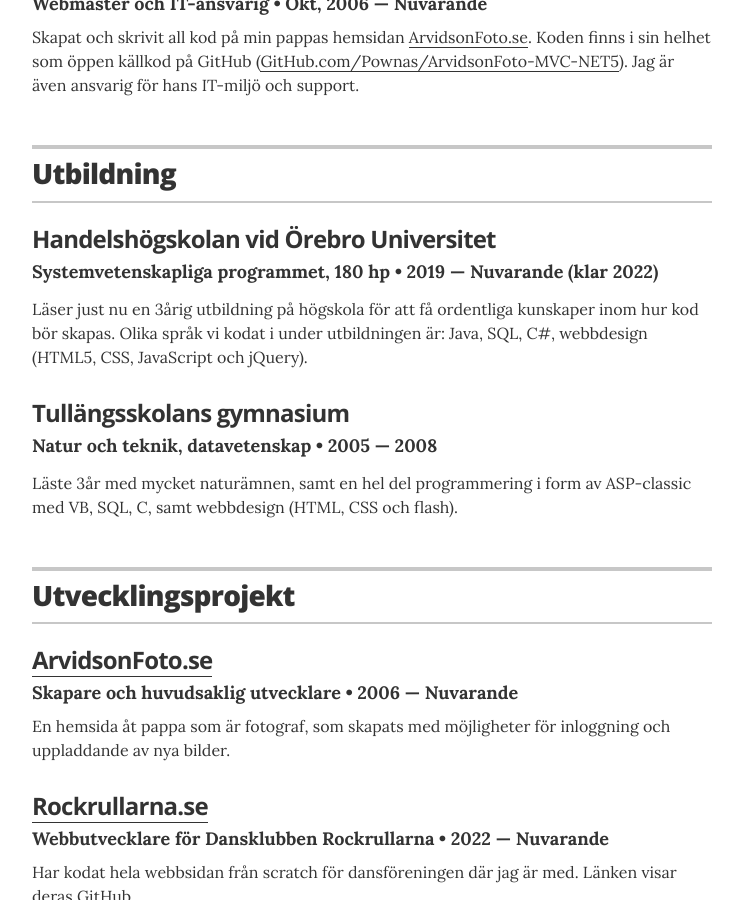
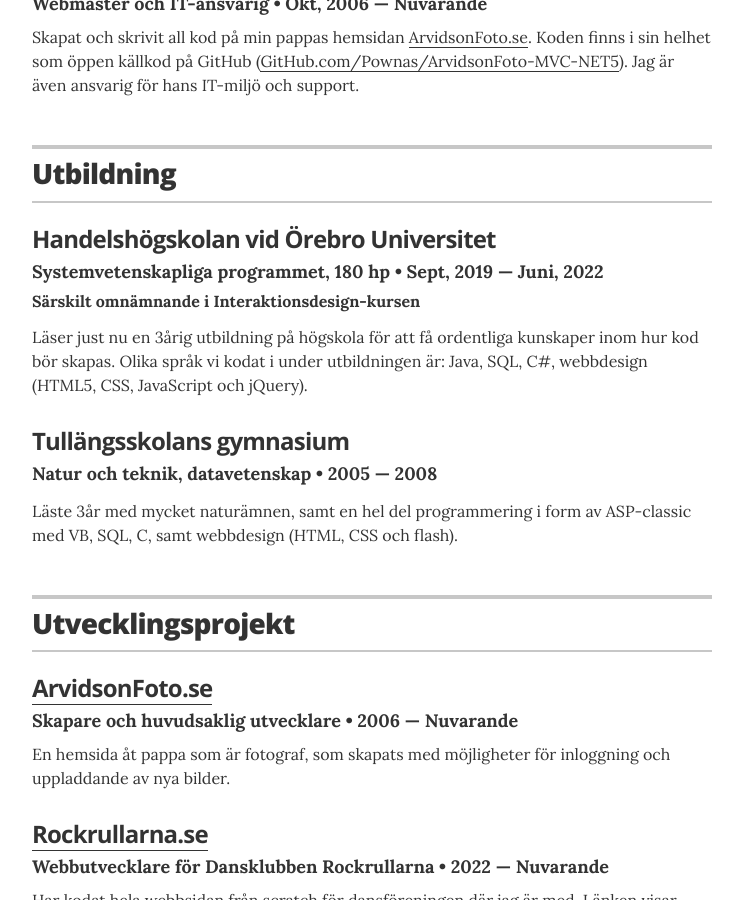
Before and after one commit to pownas/CV, a Jekyll site: the page built from index.html, in a window 1280 px wide and 900 px high, scrolled down 1872 px. Shown: the whole window, without its empty margins (268-1011 px from the left). Built offline with Jekyll 4.4.1, drawn with Linux system fonts in a browser that asks for light colours.

Commit message:
Update education.yml

```diff
--- a/_data/education.yml
+++ b/_data/education.yml
@@ -1,8 +1,8 @@
 # Degree
 - degree: "Systemvetenskapliga programmet, 180 hp"
   uni: "Handelshögskolan vid Örebro Universitet"
-  year: "2019 &mdash; Nuvarande (klar 2022)"
-  #award: "Särskilt omnämnande i Interaktionsdesign-kursen"
+  year: "Sept, 2019 &mdash; Juni, 2022"
+  award: "Särskilt omnämnande i Interaktionsdesign-kursen"
   #awards:
   #  - award: "Summa Cumme Laude graduate"
   summary: "Läser just nu en 3årig utbildning på högskola för att få ordentliga kunskaper inom hur kod bör skapas. Olika språk vi kodat i under utbildningen är: Java, SQL, C#, webbdesign (HTML5, CSS, JavaScript och jQuery)."
```
